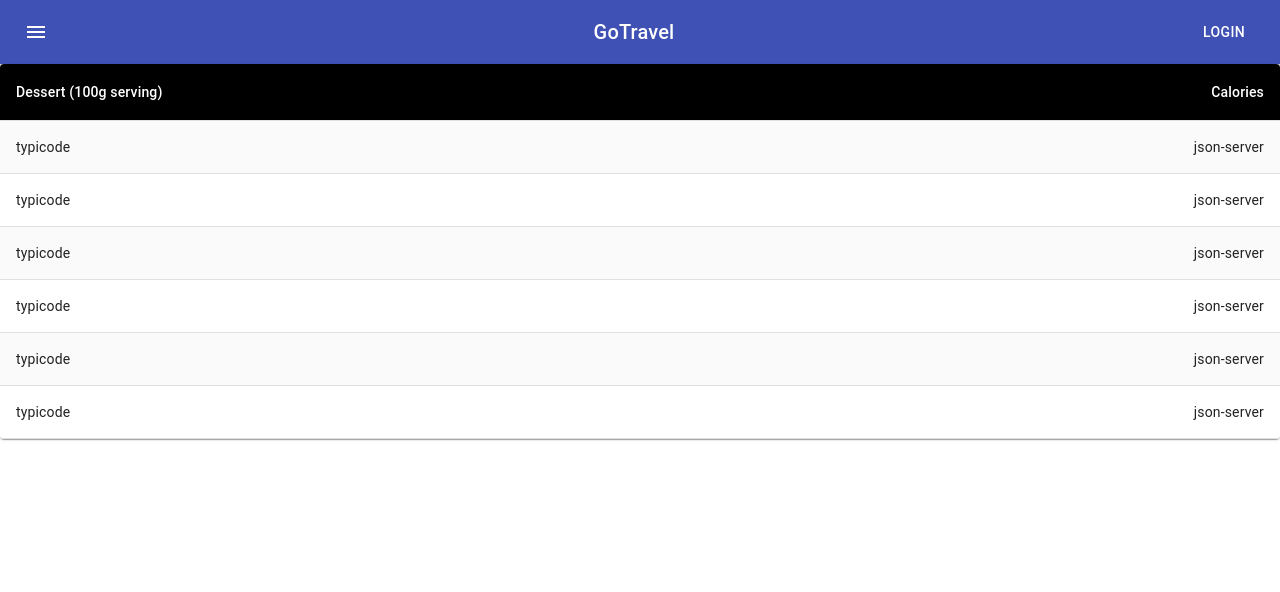
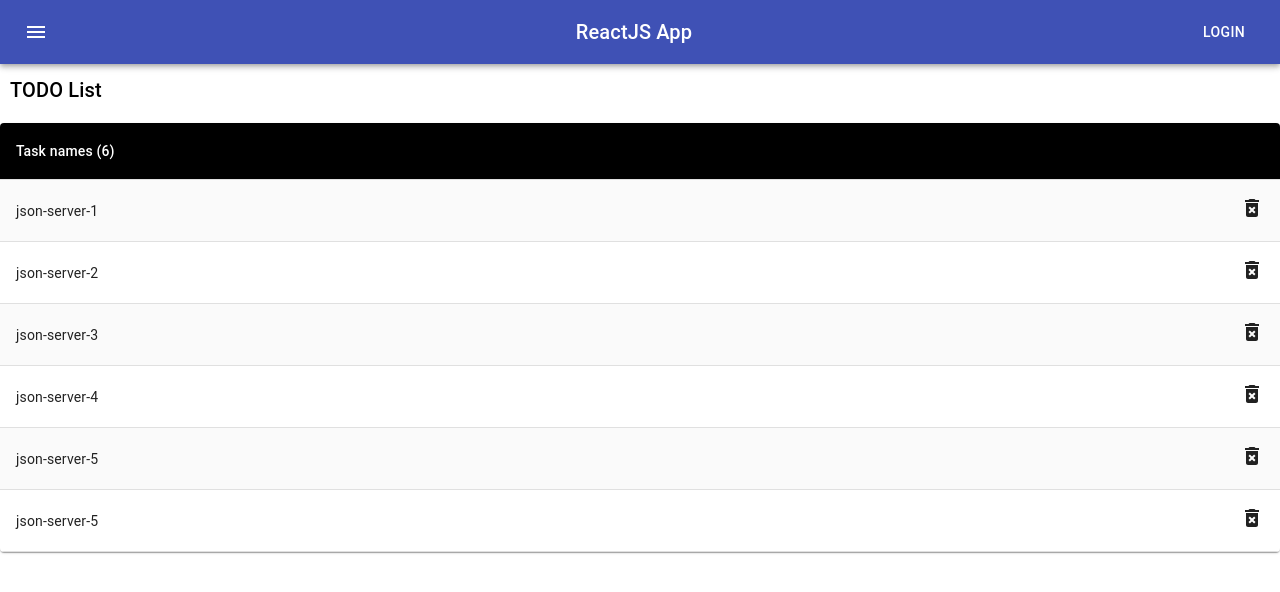
Before and after one commit to globalsetfix/react, a React (Create React App) app: page / in a window 1280 px wide. Shown: the top 592 px of the page. Built offline with nearby package versions, Linux system fonts and the light colour scheme; data requests are answered from the project's data file.

Commit message:
11.03.2020

```diff
--- a/db.json
+++ b/db.json
@@ -1,11 +1,11 @@
 {
   "posts": [
-    { "id": 1, "title": "json-server", "author": "typicode" },
-    { "id": 2, "title": "json-server", "author": "typicode" },
-    { "id": 3, "title": "json-server", "author": "typicode" },
-    { "id": 4, "title": "json-server", "author": "typicode" },
-    { "id": 5, "title": "json-server", "author": "typicode" },
-    { "id": 6, "title": "json-server", "author": "typicode" }
+    { "id": 1, "title": "json-server-1", "author": "typicode" },
+    { "id": 2, "title": "json-server-2", "author": "typicode" },
+    { "id": 3, "title": "json-server-3", "author": "typicode" },
+    { "id": 4, "title": "json-server-4", "author": "typicode" },
+    { "id": 5, "title": "json-server-5", "author": "typicode" },
+    { "id": 6, "title": "json-server-5", "author": "typicode" }
 
   ],
   "comments": [
--- /dev/null
+++ b/src/components/Content/AlertDialog/AlertDialog.js
@@ -0,0 +1,42 @@
+import React from 'react';
+import Button from '@material-ui/core/Button';
+import Dialog from '@material-ui/core/Dialog';
+import DialogActions from '@material-ui/core/DialogActions';
+import DialogContent from '@material-ui/core/DialogContent';
+import DialogContentText from '@material-ui/core/DialogContentText';
+import DialogTitle from '@material-ui/core/DialogTitle';
+
+export default function AlertDialog(props) {
+  const { dataAlert } = props;
+  const [open, setOpen] = React.useState(dataAlert.isOpen);
+
+  const handleClose = () => {
+        setOpen(false);
+  };
+
+  return (
+    <div>
+      <Dialog
+        open={open}
+        onClose={handleClose}
+        aria-labelledby="alert-dialog-title"
+        aria-describedby="alert-dialog-description"
+      >
+        <DialogTitle id="alert-dialog-title">{ /*{dataAlert.title} */} </DialogTitle>
+        <DialogContent>
+          <DialogContentText id="alert-dialog-description">
+          { /*{dataAlert.description} */}
+          </DialogContentText>
+        </DialogContent>
+        <DialogActions>
+          <Button onClick={handleClose} color="primary">
+          { /*{dataAlert.canselTxt} */}
+          </Button>
+          <Button onClick={handleClose} color="primary" autoFocus>
+         { /*  {dataAlert.deleteTxt} */}
+          </Button>
+        </DialogActions>
+      </Dialog>
+    </div>
+  );
+}
--- a/src/components/Content/Content.js
+++ b/src/components/Content/Content.js
@@ -1,13 +1,25 @@
 import React, { useEffect, useState } from "react";
 import axios from "axios";
-import CustomizedTables from "./Table/Table";
+import Title from "./Title/Title";
+import CustomizedTable from "./CustomizedTable/CustomizedTable";
+
 
 function Content() {
+  const dataTitle = {
+    name: "Task names",
+
+  };
+
+  const titlePage = {
+    title: "TODO List is empty"
+  };
+
   const [dataTable, setDataTable] = useState([]);
+  let customTable;
+
 
   useEffect(() => {
     const url = "http://localhost:3004/posts";
-
     axios(url)
       .then(res => {
         setDataTable(res.data);
@@ -15,9 +27,19 @@ function Content() {
       .catch(console.error);
   }, []);
 
-  console.log(dataTable);
+  if (dataTable.length) {
+    titlePage.title = "TODO List";
+    customTable = <CustomizedTable data={dataTable} title={dataTitle} />;
 
-  return <CustomizedTables data={dataTable} />;
+  }
+
+  return (
+    <>
+      <Title data={titlePage} />
+      {customTable}
+    </>
+  );
 }
 
+
 export default Content;
--- a/src/components/Content/Table/Table.js
+++ b/src/components/Content/CustomizedTable/CustomizedTable.js
@@ -7,6 +7,9 @@ import TableContainer from "@material-ui/core/TableContainer";
 import TableHead from "@material-ui/core/TableHead";
 import TableRow from "@material-ui/core/TableRow";
 import Paper from "@material-ui/core/Paper";
+import EditIcon from '@material-ui/icons/Edit';
+import DeleteForeverIcon from '@material-ui/icons/DeleteForever';
+import AlertDialog from "../AlertDialog/AlertDialog";
 
 const StyledTableCell = withStyles(theme => ({
   head: {
@@ -26,11 +29,12 @@ const StyledTableRow = withStyles(theme => ({
   }
 }))(TableRow);
 
+/*
 function createData(name, calories, fat, carbs, protein) {
   return { name, calories, fat, carbs, protein };
 }
 
-/*
+
 const rows = [
   createData('Frozen yoghurt', 159),
   createData('Ice cream sandwich', 237),
@@ -40,31 +44,62 @@ const rows = [
 ];
 */
 
+
+
+
 const useStyles = makeStyles({
   table: {
     minWidth: 700
+  },
+  iconStyle : {
+    cursor : 'pointer'
   }
 });
 
-export default function CustomizedTables(props) {
+export default function CustomizedTable(props) {
   const classes = useStyles();
-  const { data } = props;
+  const { data, title } = props;
+
+  // Значение по умолчанию для модального окна
+  const defDataAlert = {
+       isOpen : false
+  }
+
+  // Передаем это значение
+  const [dataAlert, setDataAlert] = React.useState(defDataAlert);
+
+  // По клику на кнопку устанавливаем новое значение
+  const handleClickOpen =  React.useCallback((ev) => {
+    const objDataAlert = {
+          isOpen : true
+    }
+    setDataAlert(objDataAlert);
+  }, []);
+
+  // Здесь показывает что значение установилось c false на true
+  console.log(dataAlert);
   return (
     <TableContainer component={Paper}>
+
+      {/* Передаем значение , как передать новое установленное значение , ведь компонент уже отрисовался ? */}
+      <AlertDialog dataAlert={dataAlert} />
       <Table className={classes.table} aria-label="customized table">
         <TableHead>
           <TableRow>
-            <StyledTableCell>Dessert (100g serving)</StyledTableCell>
-            <StyledTableCell align="right">Calories</StyledTableCell>
+            <StyledTableCell>{title.name} ({data.length})</StyledTableCell>
+            <StyledTableCell align="right"></StyledTableCell>
           </TableRow>
         </TableHead>
         <TableBody>
           {data.map(row => (
             <StyledTableRow key={row.id}>
               <StyledTableCell component="th" scope="row">
-                {row.author}
+               {row.title}
               </StyledTableCell>
-              <StyledTableCell align="right">{row.title}</StyledTableCell>
+              <StyledTableCell align="right">
+               { /* <EditIcon className={classes.iconStyle} /> */ }
+                <DeleteForeverIcon onClick={handleClickOpen} className={classes.iconStyle} />
+              </StyledTableCell>
             </StyledTableRow>
           ))}
         </TableBody>
--- /dev/null
+++ b/src/components/Content/Title/Title.js
@@ -0,0 +1,21 @@
+import React from "react";
+import Typography from "@material-ui/core/Typography";
+import { makeStyles } from "@material-ui/core/styles";
+
+const useStyles = makeStyles({
+  root: {
+    width: "100%",
+    maxWidth: 500,
+    padding: 10
+  }
+});
+
+export default function Title(props) {
+  const classes = useStyles()
+  const { data } = props
+  return (
+    <div className={classes.root}>
+      <Typography variant="h6" gutterBottom align="left">{data.title}</Typography>
+    </div>
+  );
+}
--- a/src/components/Header/ButtonAppBar/ButtonAppBar.js
+++ b/src/components/Header/ButtonAppBar/ButtonAppBar.js
@@ -1,11 +1,11 @@
-import React from "react";
-import { makeStyles } from '@material-ui/core/styles';
-import AppBar from '@material-ui/core/AppBar';
-import Toolbar from '@material-ui/core/Toolbar';
-import Typography from '@material-ui/core/Typography';
-import Button from '@material-ui/core/Button';
-import IconButton from '@material-ui/core/IconButton';
-import MenuIcon from '@material-ui/icons/Menu';
+import React from 'react'
+import { makeStyles } from '@material-ui/core/styles'
+import AppBar from '@material-ui/core/AppBar'
+import Toolbar from '@material-ui/core/Toolbar'
+import Typography from '@material-ui/core/Typography'
+import Button from '@material-ui/core/Button'
+import IconButton from '@material-ui/core/IconButton'
+import MenuIcon from '@material-ui/icons/Menu'
 
 const useStyles = makeStyles(theme => ({
   root: {
@@ -21,7 +21,8 @@ const useStyles = makeStyles(theme => ({
 }));
 
 export default function ButtonAppBar(props) {
-  const classes = useStyles();
+  const classes = useStyles()
+  const { projectName } = props
   return (
     <div className={classes.root}>
       <AppBar position="static">
@@ -30,11 +31,11 @@ export default function ButtonAppBar(props) {
             <MenuIcon />
           </IconButton>
           <Typography variant="h6" className={classes.title}>
-            {props.projectName}
+            {projectName.title}
           </Typography>
-          <Button color="inherit">Login</Button>
+          <Button color="inherit">{projectName.login}</Button>
         </Toolbar>
       </AppBar>
     </div>
-  );
+  )
 }
--- a/src/components/Header/Header.js
+++ b/src/components/Header/Header.js
@@ -2,16 +2,14 @@ import React from "react";
 import ButtonAppBar from "./ButtonAppBar/ButtonAppBar";
 
 function Header() {
-
   const dataPage = {
-
-    title : 'GoTravel'
-
-  }
+    title: "ReactJS App",
+    login: "Login"
+  };
 
   return (
     <header>
-      <ButtonAppBar projectName={dataPage.title} />
+      <ButtonAppBar projectName={dataPage} />
     </header>
   );
 }
```
Also changed, not shown: src/components/App/App.js (+4 -5 lines).
